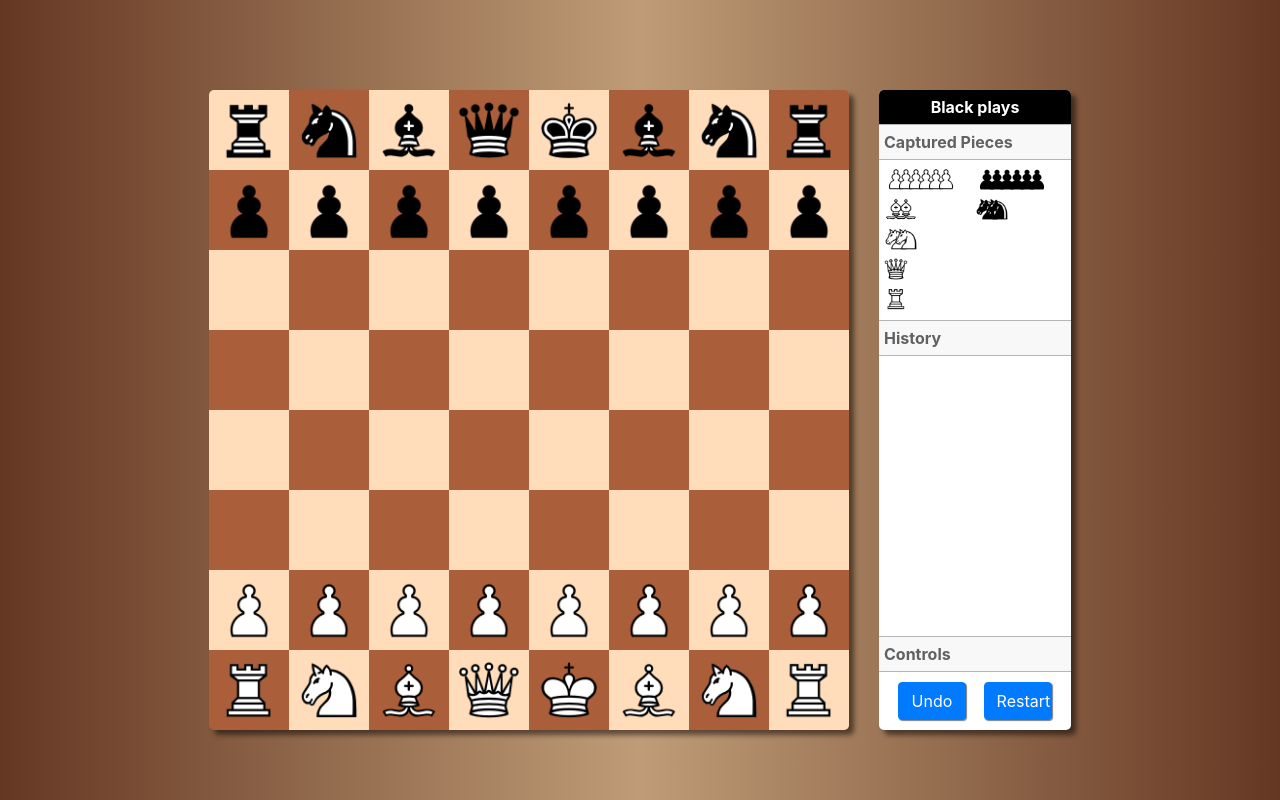
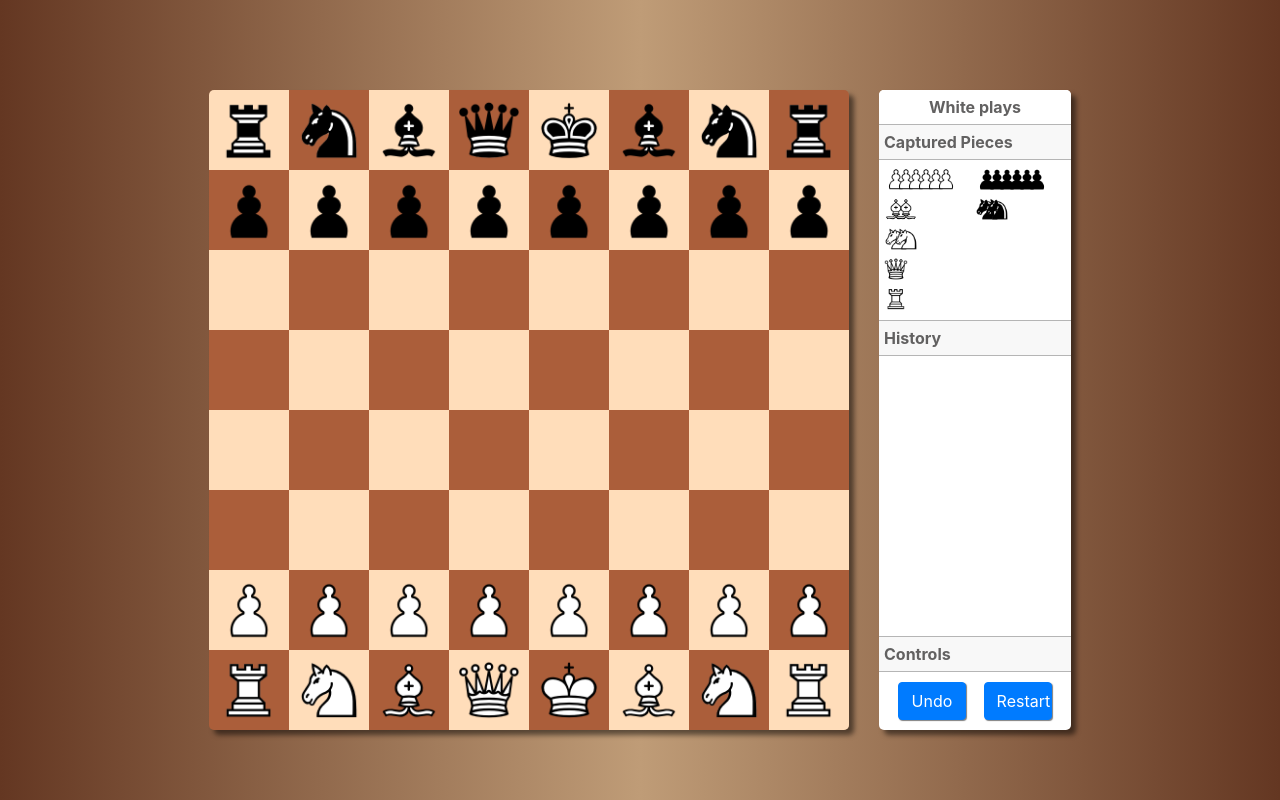
Before and after one commit to MatiMoreyra/react-chess, a React (Create React App) app in the folder app/: page / in a window 1280 px wide. Built offline with nearby package versions, Linux system fonts and the light colour scheme.

Commit message:
Implement turn indicator

```diff
--- a/app/src/components/ChessGame.tsx
+++ b/app/src/components/ChessGame.tsx
@@ -50,6 +50,7 @@ export class ChessGame extends React.Component<ChessGameProps, ChessGameState> {
               <Col>
                 <StatusPanel
                   history={this.props.engine.getHistory()}
+                  currentTurn={this.props.engine.whoPlays()}
                 ></StatusPanel>
               </Col>
             </Container>
--- a/app/src/components/status-panel/StatusPanel.tsx
+++ b/app/src/components/status-panel/StatusPanel.tsx
@@ -9,6 +9,7 @@ import { IMove } from "../../game-engine/IMove";
 
 interface StatusPanelProps {
   history: Array<IMove>;
+  currentTurn: PieceColor;
 }
 
 const panelStyle: React.CSSProperties = {
@@ -38,7 +39,7 @@ export const StatusPanel: React.FunctionComponent<StatusPanelProps> = props => {
   return (
     <div style={panelStyle}>
       <div>
-        <TurnIndicator color={PieceColor.Black}></TurnIndicator>{" "}
+        <TurnIndicator color={props.currentTurn}></TurnIndicator>{" "}
         <PanelHeader text="Captured Pieces"></PanelHeader>
       </div>
       <CapturedPieces text="Captured Pieces"></CapturedPieces>
```
